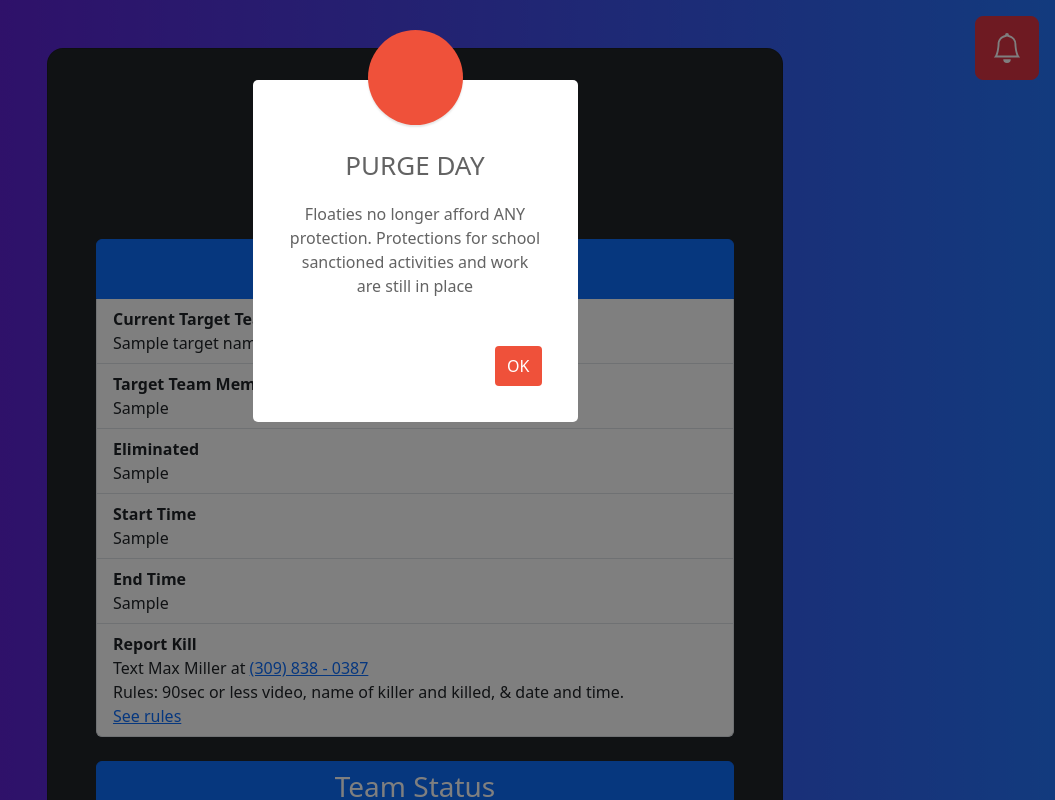
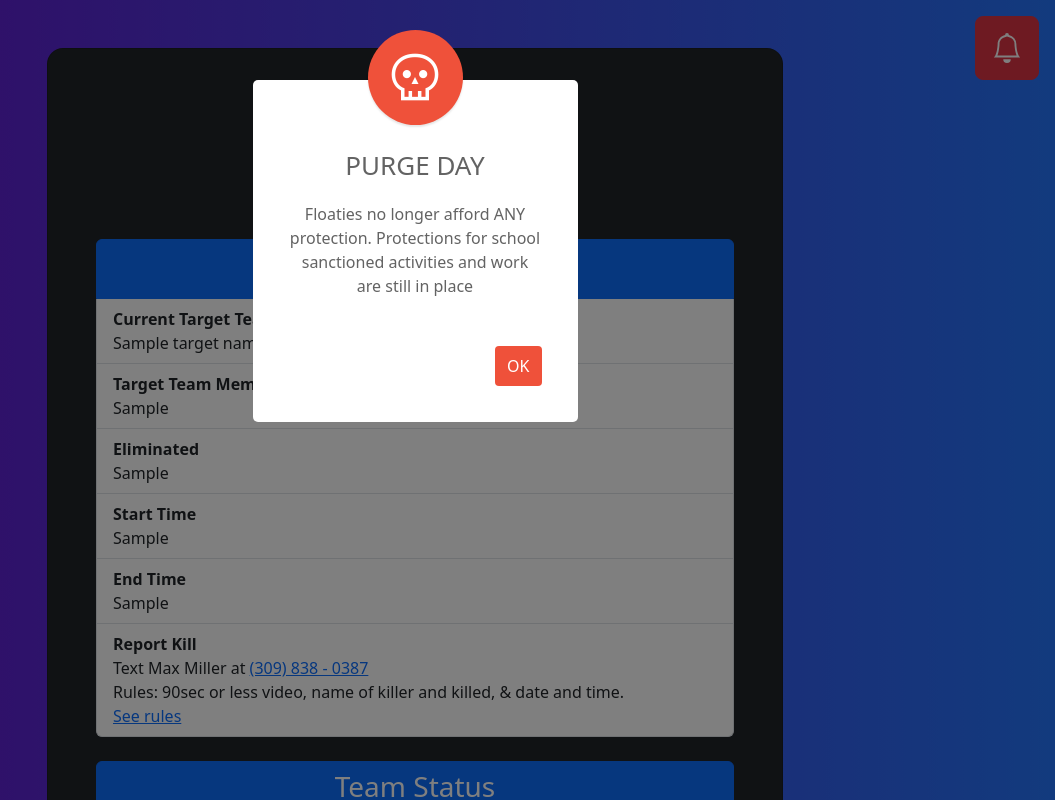
Before and after one commit to MaxMessWithTech/SeniorAssassinApp, a Django app: template assignments/templates/assignments/home.html in a window 1280 px wide. Shown: the whole page, without its empty margins (225-1280 px from the left). Run offline with Django 5.2, Linux system fonts and the light colour scheme; data comes from the database, SQL or seed files in the repository; both versions use the stored data as it was after the commit; tables that the repository leaves empty hold one stand-in row (values such as "Sample post"); the template is opened without the code that fills it: values that come from a table or form of the project are taken from there, most other values are stand-ins (such as "Sample title", 1, 10 or a date in 2020); some libraries are stand-ins or nearby versions.

Commit message:
Fixed rule suspension model

```diff
--- a/assignments/templates/assignments/home.html
+++ b/assignments/templates/assignments/home.html
@@ -13,6 +13,7 @@
         <link rel="icon" href="{% static 'images/favicon.png' %}" type="image/x-icon">
 
         <link rel="stylesheet" href="https://fonts.googleapis.com/icon?family=Material+Icons">
+        <link href="https://fonts.googleapis.com/css2?family=Material+Symbols+Outlined" rel="stylesheet" />
 
         <style>
             .gradient-custom {
@@ -230,13 +231,13 @@
             </div>
           </div>
 
-          <div id="myModal" class="modal hide fade" tabindex="-1" aria-hidden="true">
-            <div class="modal-dialog modal-confirm">
+          <div id="myModal" class="modal hide fade d-flex justify-content-center " tabindex="-1" aria-hidden="true">
+            <div class="modal-dialog modal-confirm ">
               <div class="modal-content">
 
                 <div class="modal-header">
                   <div class="icon-box">
-                    <i class="material-icons">&#xE5CD;</i>
+                    <i class="material-symbols-outlined">skull</i>
                   </div>
                   <h4 class="modal-title w-100">{{rule_suspension.type}}</h4>
                 </div>
```
Also changed, not shown: db.sqlite3.
